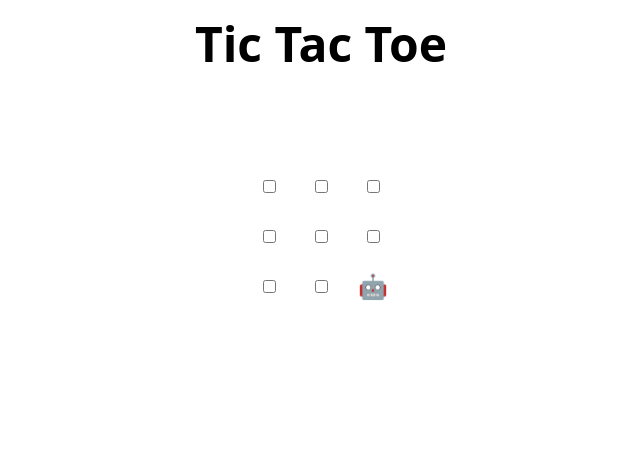
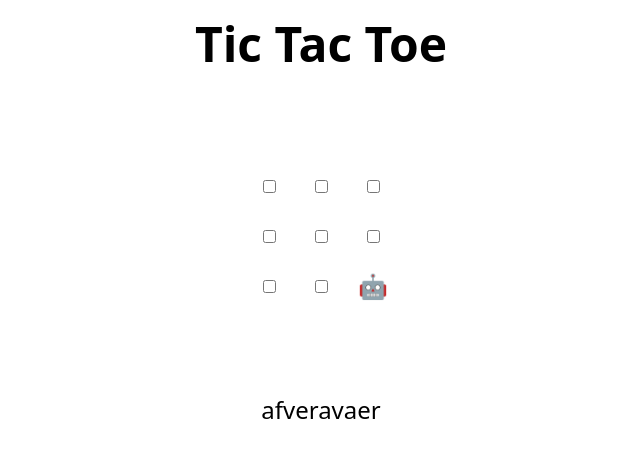
Before and after one commit to DavidPedratscher/skills-review-pull-requests, a plain HTML site: page index.html in a window 1280 px wide. Shown: the whole page, without its empty margins (319-959 px from the left). Drawn offline with Linux system fonts and the light colour scheme.

Commit message:
Apply suggestion from @DavidPedratscher

```diff
--- a/index.html
+++ b/index.html
@@ -48,7 +48,7 @@
 </table>
 
 <h2 hidden>Game over, refresh to play again 🧑‍💻 🤖!</h2>
-
+afveravaer
 <script>
   // Initialization
   const boxes = Array.from(document.querySelectorAll("td"));
```
